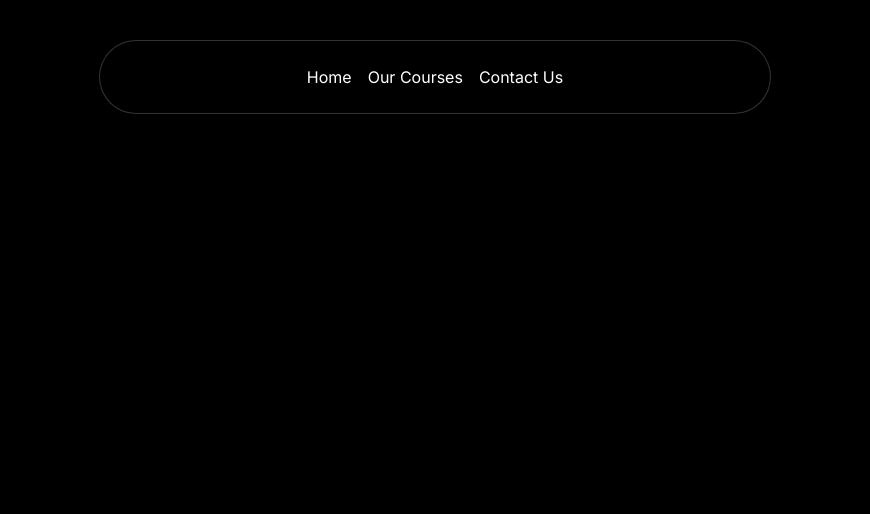
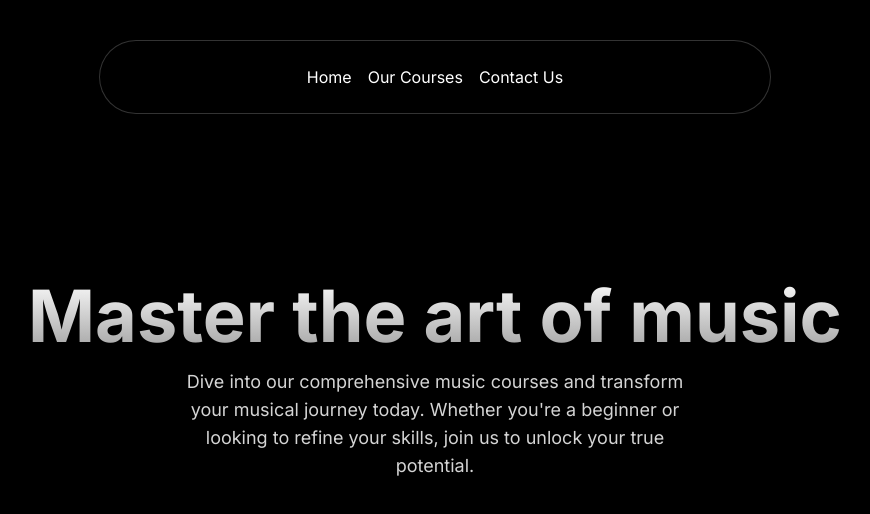
Before and after one commit to WaseemAzam901/Music-Next.js, a Next.js app: page / in a window 1280 px wide. Shown: the top 514 px of the page, without its empty margins (205-1075 px from the left). Built offline with nearby package versions, Linux system fonts and the light colour scheme.

Commit message:
Working On Hero Section

```diff
--- a/src/app/page.tsx
+++ b/src/app/page.tsx
@@ -1,8 +1,10 @@
+import HeroSection from "@/components/HeroSection";
 import Image from "next/image";
 
 export default function Home() {
   return (
     <>
+    <HeroSection />
     </>
   );
 }
--- /dev/null
+++ b/src/components/HeroSection.tsx
@@ -0,0 +1,19 @@
+import Link from 'next/link'
+import React from 'react'
+
+const HeroSection = () => {
+  return (
+    <div className='h-screen flex items-center justify-center'>
+        <div className='p-4 text-center'>
+            <h1 className='mt-20 md:mt-0 md:text-7xl font-bold bg-clip-text text-transparent bg-gradient-to-b from-neutral-50 to-neutral-400'>Master the art of music</h1>
+            <p className='font-normal mt-4 text-neutral-300 text-base md:text-lg max-w-lg mx-auto'>Dive into our comprehensive music courses and transform your musical journey today. Whether you're a beginner or looking to refine your skills, join us to unlock your true potential.</p>
+            <div className='mt-4'>
+            <Link href={"/courses"}>
+            Explore Courses</Link>
+            </div>
+        </div>
+    </div>
+  )
+}
+
+export default HeroSection
```
